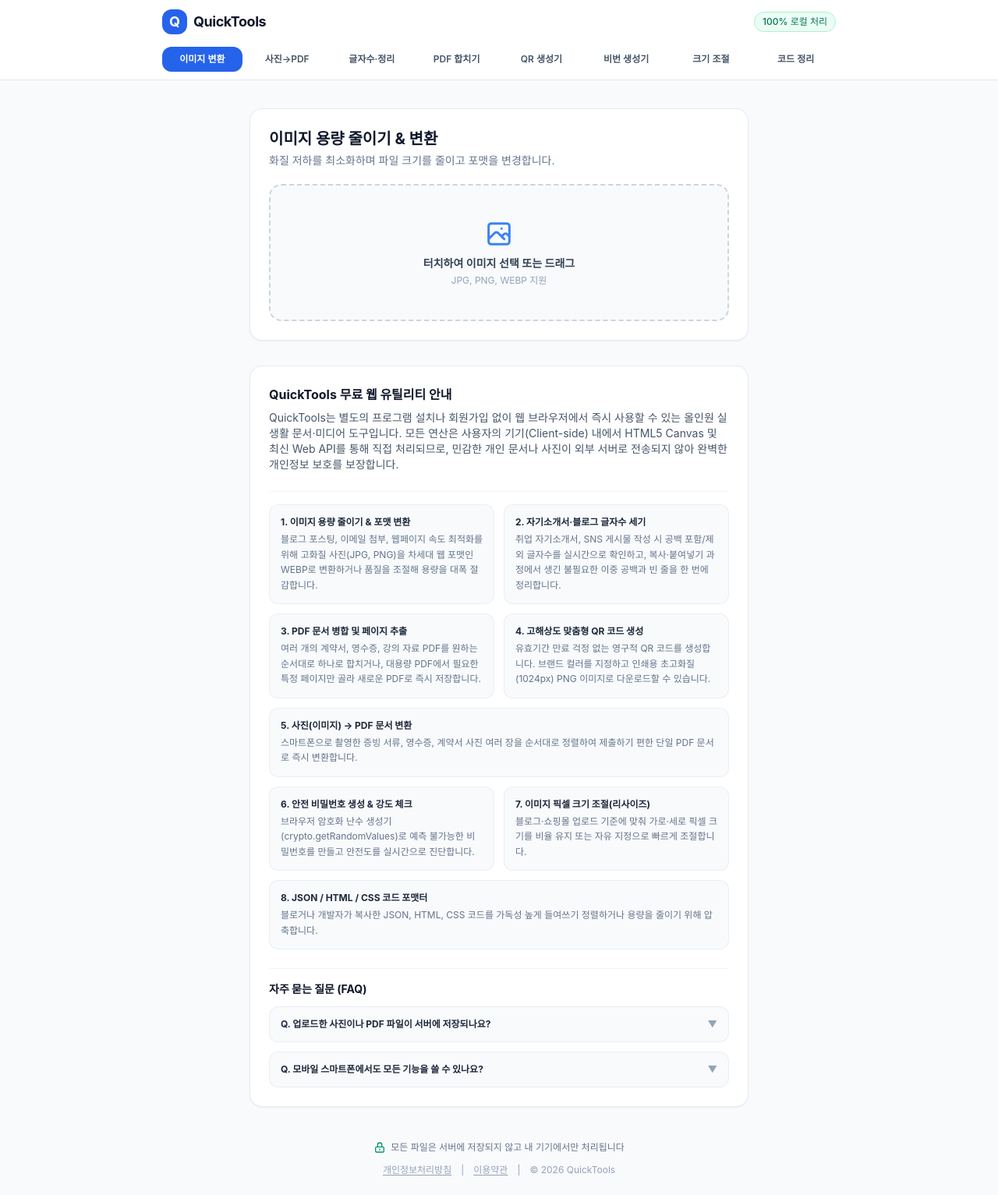
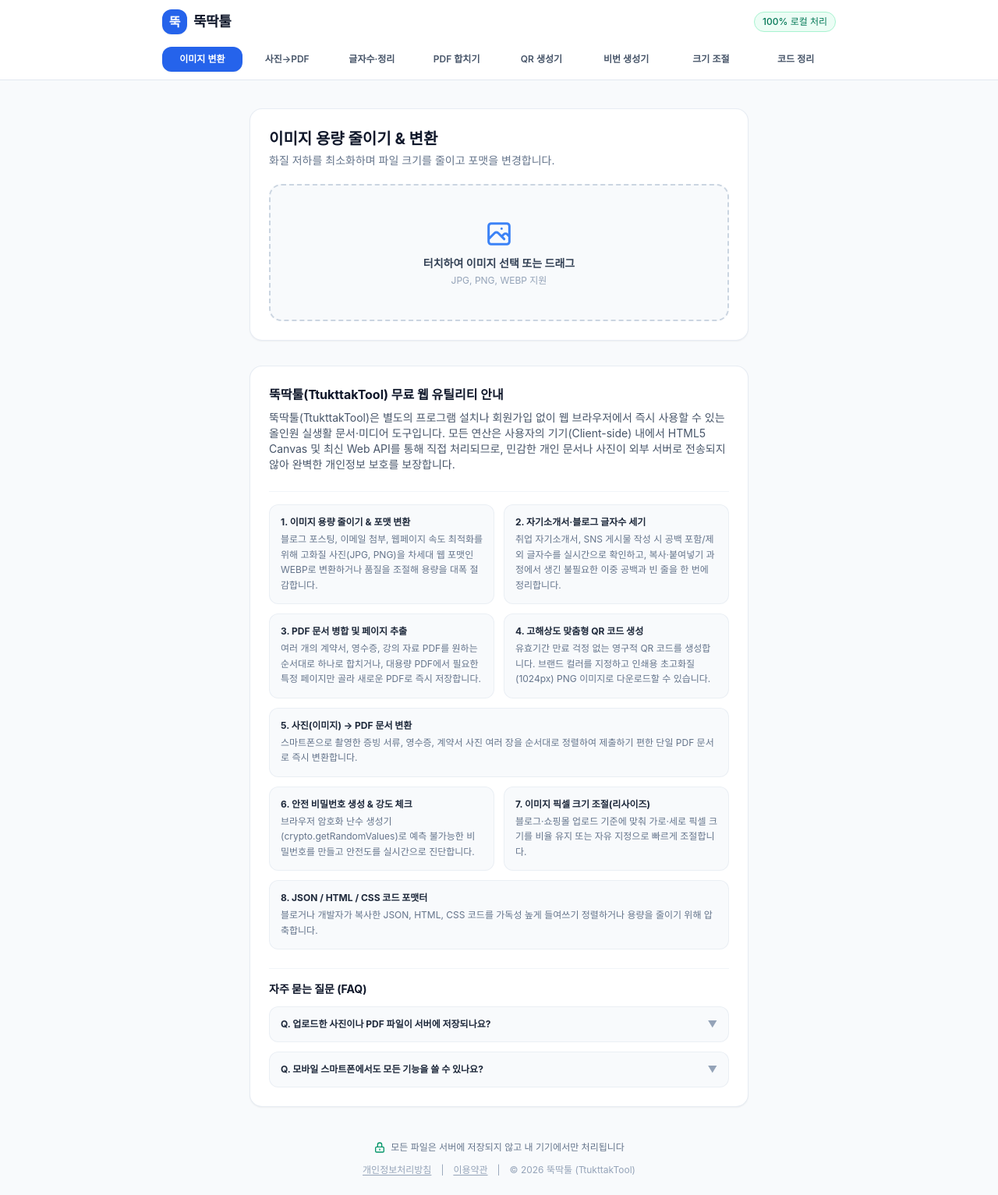
Before and after one commit to yxuxeung-eng/quicktools.v1, a plain HTML site: page index.html in a window 1280 px wide. Shown: the whole page at 78% size. Drawn offline with nearby package versions, Linux system fonts and the light colour scheme; a web font is replaced by a local one.

Commit message:
Update index.html

```diff
--- a/index.html
+++ b/index.html
@@ -3,7 +3,12 @@
 <head>
     <meta charset="UTF-8">
     <meta name="viewport" content="width=device-width, initial-scale=1.0">
-    <title>퀵툴즈 (QuickTools) - 100% 브라우저 로컬 파일·텍스트 유틸리티</title>
+    <title>뚝딱툴 (TtukttakTool) - 100% 브라우저 로컬 파일·텍스트 유틸리티</title>
+    <meta name="description" content="뚝딱툴(TtukttakTool)은 설치나 회원가입 없이 브라우저에서 즉시 사용하는 무료 실생활 유틸리티입니다. 이미지 용량 줄이기·변환, 사진 PDF 변환, 글자수 세기, PDF 합치기, QR 코드 생성, 비밀번호 생성기, 이미지 크기 조절, 코드 정리를 100% 로컬에서 안전하게 해결하세요.">
+    <meta name="keywords" content="뚝딱툴, TtukttakTool, 무료 웹 유틸리티, 이미지 용량 줄이기, 사진 PDF 변환, 글자수 세기, PDF 합치기, QR 코드 생성기, 비밀번호 생성기, 이미지 크기 조절">
+    <meta property="og:title" content="뚝딱툴 (TtukttakTool) - 무설치 실생활 파일·텍스트 유틸리티">
+    <meta property="og:description" content="서버 전송 없이 내 기기에서 뚝딱 해결하는 8가지 무료 웹 도구">
+    <meta property="og:type" content="website">
     <!-- Tailwind CSS -->
     <script src="https://cdn.tailwindcss.com"></script>
     <!-- Google Fonts: Pretendard & Inter -->
@@ -88,10 +93,11 @@
         <div class="max-w-4xl mx-auto px-4">
             <div class="flex items-center justify-between h-14">
                 <div class="flex items-center gap-2">
-                    <div class="w-8 h-8 rounded-xl bg-brand-600 text-white flex items-center justify-center font-bold text-lg shadow-sm">
-                        Q
-                    </div>
-                    <span class="font-bold text-lg tracking-tight text-slate-900">QuickTools</span>
+                    <div class="w-8 h-8 rounded-xl bg-brand-600 text-white flex items-center justify-center font-bold text-base shadow-sm">
+                        뚝
+                    </div>
+                    <span class="font-bold text-lg tracking-tight text-slate-900">뚝딱툴</span>
+                    <span class="hidden xs:inline text-xs font-medium text-slate-400">TtukttakTool</span>
                 </div>
                 <span class="text-xs font-medium px-2.5 py-1 rounded-full bg-emerald-50 text-emerald-700 border border-emerald-200">
                     100% 로컬 처리
@@ -774,9 +780,9 @@
         <!-- =================================================================== -->
         <section class="mt-8 bg-white rounded-2xl shadow-sm border border-slate-200/80 p-5 sm:p-6 space-y-6">
             <div>
-                <h2 class="text-base font-bold text-slate-900 mb-2">QuickTools 무료 웹 유틸리티 안내</h2>
+                <h2 class="text-base font-bold text-slate-900 mb-2">뚝딱툴(TtukttakTool) 무료 웹 유틸리티 안내</h2>
                 <p class="text-xs sm:text-sm text-slate-600 leading-relaxed">
-                    QuickTools는 별도의 프로그램 설치나 회원가입 없이 웹 브라우저에서 즉시 사용할 수 있는 올인원 실생활 문서·미디어 도구입니다.
+                    뚝딱툴(TtukttakTool)은 별도의 프로그램 설치나 회원가입 없이 웹 브라우저에서 즉시 사용할 수 있는 올인원 실생활 문서·미디어 도구입니다.
                     모든 연산은 사용자의 기기(Client-side) 내에서 HTML5 Canvas 및 최신 Web API를 통해 직접 처리되므로, 민감한 개인 문서나 사진이 외부 서버로 전송되지 않아 완벽한 개인정보 보호를 보장합니다.
                 </p>
             </div>
@@ -855,7 +861,7 @@
             <span>|</span>
             <button type="button" onclick="openPolicyModal('terms')" class="hover:text-slate-600 underline underline-offset-2 whitespace-nowrap">이용약관</button>
             <span>|</span>
-            <span class="whitespace-nowrap">© 2026 QuickTools</span>
+            <span class="whitespace-nowrap">© 2026 뚝딱툴 (TtukttakTool)</span>
         </div>
     </footer>
 
@@ -1609,14 +1615,14 @@
             if (type === 'privacy') {
                 title.textContent = '개인정보처리방침';
                 content.innerHTML = `
-                    <p><strong>1. 개인정보 및 파일의 수집·저장 여부</strong><br>QuickTools(이하 '본 서비스')는 회원가입 절차가 없으며, 사용자가 업로드하는 이미지, PDF 문서, 입력 텍스트 등 어떠한 파일이나 데이터도 외부 서버로 전송하거나 수집·저장하지 않습니다. 모든 변환 작업은 사용자의 브라우저 내에서 로컬로만 처리됩니다.</p>
+                    <p><strong>1. 개인정보 및 파일의 수집·저장 여부</strong><br>뚝딱툴(TtukttakTool, 이하 '본 서비스')은 회원가입 절차가 없으며, 사용자가 업로드하는 이미지, PDF 문서, 입력 텍스트 등 어떠한 파일이나 데이터도 외부 서버로 전송하거나 수집·저장하지 않습니다. 모든 변환 작업은 사용자의 브라우저 내에서 로컬로만 처리됩니다.</p>
                     <p><strong>2. 쿠키(Cookie) 및 맞춤형 광고 안내</strong><br>본 서비스는 무료 운영을 위해 Google AdSense 등 제3자 광고 서비스를 게재할 수 있습니다. Google을 포함한 제3자 공급업체는 사용자의 이전 웹사이트 방문 기록을 기반으로 광고를 게재하기 위해 쿠키를 사용합니다.</p>
                     <p><strong>3. 맞춤형 광고 설정 해제</strong><br>사용자는 <a href="https://adssettings.google.com" target="_blank" rel="noopener noreferrer" class="text-brand-600 underline">Google 광고 설정</a> 페이지를 방문하여 맞춤형 광고를 사용 중지할 수 있습니다.</p>
                 `;
             } else {
                 title.textContent = '이용약관';
                 content.innerHTML = `
-                    <p><strong>1. 목적</strong><br>본 약관은 QuickTools가 제공하는 웹 기반 파일·텍스트 유틸리티 서비스의 이용 조건 및 절차에 관한 사항을 규정합니다.</p>
+                    <p><strong>1. 목적</strong><br>본 약관은 뚝딱툴(TtukttakTool)이 제공하는 웹 기반 파일·텍스트 유틸리티 서비스의 이용 조건 및 절차에 관한 사항을 규정합니다.</p>
                     <p><strong>2. 서비스 이용 및 책임의 한계</strong><br>본 서비스는 무료로 제공되며, 사용자는 합법적인 목적에 한해 서비스를 이용할 수 있습니다. 브라우저 환경이나 기기 성능에 따라 대용량 파일 처리 시 메모리 제한이 발생할 수 있으며, 중요한 원본 파일은 반드시 별도로 백업한 후 이용하시기 바랍니다.</p>
                     <p><strong>3. 지식재산권</strong><br>사용자가 본 도구를 통해 변환·생성한 결과물에 대한 모든 권리는 원저작자 및 사용자 본인에게 귀속됩니다.</p>
                 `;
```
